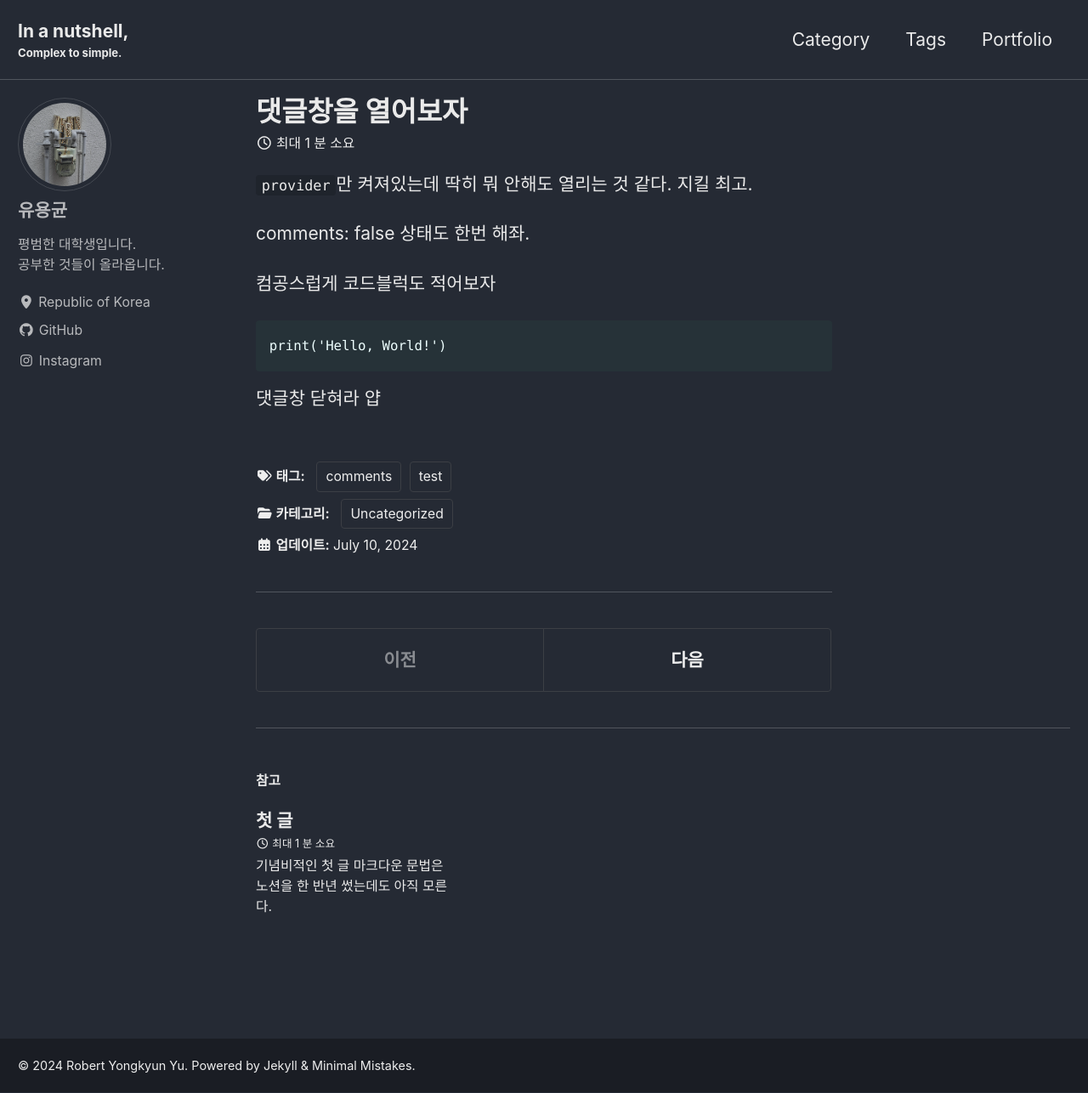
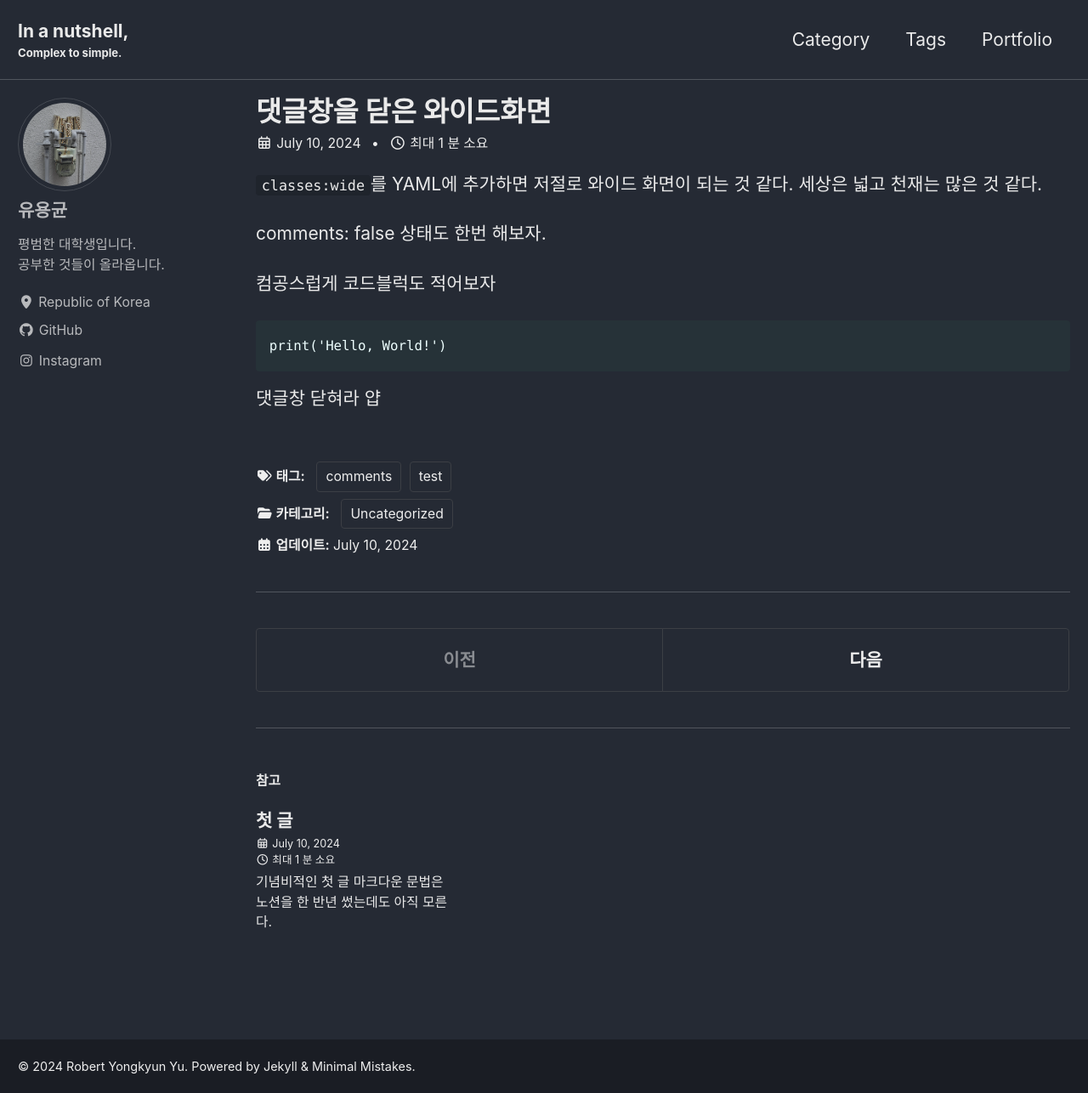
Before and after one commit to BaristaYU/BaristaYU.github.io, a Jekyll site: the page built from _posts/2024-07-10-first-post.md, in a window 1280 px wide and 1286 px high. Shown: the whole window at 85% size. Built offline with Jekyll 4.4.1, drawn with Linux system fonts in a browser that asks for light colours; cached includes are drawn as plain includes.

Commit message:
최종 틀잡기

```diff
--- a/_config.yml
+++ b/_config.yml
@@ -310,15 +310,19 @@ defaults:
     values:
       layout: single
       author_profile: true
-      read_time: true
+      read_time: true #읽는데 걸리는 소요시간
+      show_date: true #포스팅 날짜
       comments: true
       share: false
       related: true
 
-  # # _pages  : 새로 추가함.
-  # - scope:
-  #     path: "_pages"
-  #     type: pages
-  #   values:
-  #     layout: single
-  #     author_profile: true
+  - scope:
+      path: ""
+      type: pages
+    values:
+      layout: single
+      author_profile: true
+      read_time: false
+      comments: false
+      share: true
+      related: false
--- a/_posts/2024-07-10-first-post.md
+++ b/_posts/2024-07-10-first-post.md
@@ -1,6 +1,7 @@
 ---
 permalink: /portfolio/
-title: "댓글창을 열어보자"
+classes: wide
+title: "댓글창을 닫은 와이드화면"
 comments: false
 categories:
   - Uncategorized
@@ -9,11 +10,11 @@ tags:
   - test
 ---
 
-`provider`만 켜져있는데
-딱히 뭐 안해도 열리는 것 같다.
-지킬 최고.
+`classes:wide`를 YAML에 추가하면
+저절로 와이드 화면이 되는 것 같다.
+세상은 넓고 천재는 많은 것 같다.
 
-comments: false 상태도 한번 해좌.
+comments: false 상태도 한번 해보자.
 
 컴공스럽게 코드블럭도 적어보자
 
--- a/_sass/minimal-mistakes/_variables.scss
+++ b/_sass/minimal-mistakes/_variables.scss
@@ -14,7 +14,7 @@ $indent-var: 1.3em !default;
 
 /* system typefaces */
 $serif: Georgia, Times, serif !default;
-$sans-serif: -apple-system, BlinkMacSystemFont, "Roboto", "Segoe UI",
+$sans-serif: -apple-system, BlinkMacSystemFont, "Nanum Gothic", "Nanum Myeongjo", "Roboto", "Segoe UI",
   "Helvetica Neue", "Lucida Grande", Arial, sans-serif !default;
 $monospace: Monaco, Consolas, "Lucida Console", monospace !default;
 
--- a/assets/css/main.scss
+++ b/assets/css/main.scss
@@ -5,5 +5,8 @@ search: false
 
 @charset "utf-8";
 
+@import url('https://fonts.googleapis.com/css2?family=Nanum+Myeongjo&display=swap');
+@import url('https://fonts.googleapis.com/css2?family=Nanum+Gothic&display=swap');
+
 @import "minimal-mistakes/skins/{{ site.minimal_mistakes_skin | default: 'default' }}"; // skin
 @import "minimal-mistakes"; // main partials
```
Also changed, not shown: _data/navigation.yml (+10 -10 lines).
